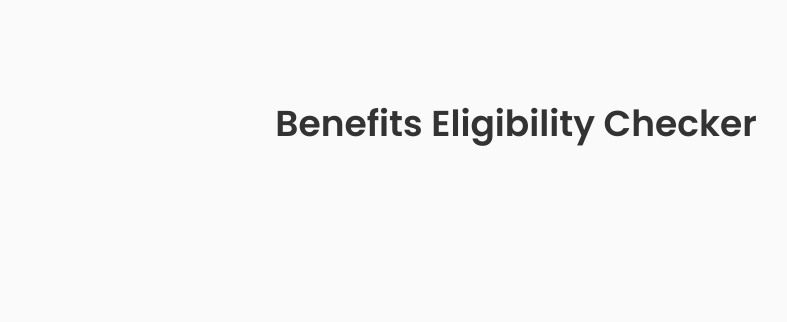
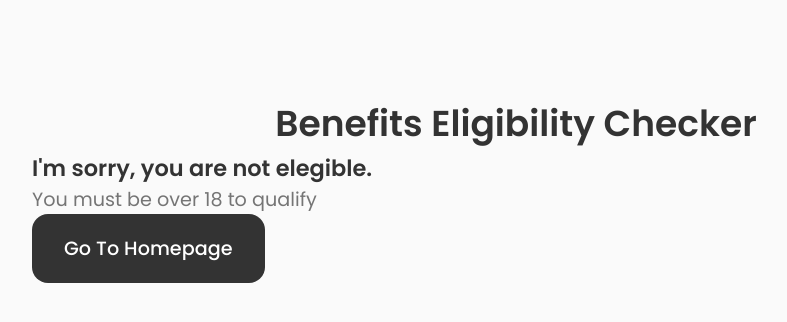
Before and after one commit to AdrianaIaffa/eligibility-checker-turn2us, a React (Create React App) app: page /error in a window 1280 px wide. Shown: the top 322 px of the page, without its empty margins (124-911 px from the left). Built offline with nearby package versions, Linux system fonts and the light colour scheme.

Commit message:
added redirect button on error page to go back to homepage #7

```diff
--- a/src/components/checker/Checker.jsx
+++ b/src/components/checker/Checker.jsx
@@ -1,7 +1,8 @@
 import React from 'react'
 import Form from './Form';
 import { Routes, Route, useLocation } from 'react-router-dom';
-import Success from './Success';;
+import Success from './Success';
+import Error from './Error';
 import './checker.css'
 
 const Checker= () => {
@@ -14,6 +15,7 @@ const Checker= () => {
         <div className="checker__container container grid">
         <Routes location={location}>
           <Route path="/success" element={<Success />} />
+          <Route path="/error" element={<Error />} />
           <Route path="/" element={<Form />} />
         </Routes>
         </div>
--- a/src/components/checker/Error.jsx
+++ b/src/components/checker/Error.jsx
@@ -1,11 +1,18 @@
 import React from 'react'
+import { useNavigate } from 'react-router-dom';
 
 const Error = () => {
+    const navigate = useNavigate();
+
+    const redirectToHome = () => {
+      navigate('/');
+    };
   return (
     <div className="error__content">
     <h3 className="error__title">I'm sorry, you are not elegible.</h3>
     <div className="error__info">
         <p>You must be over 18 to qualify</p>
+        <button className="button button-flex" onClick={redirectToHome}>Go To Homepage</button>
     </div>
 </div>
   )
--- a/src/components/checker/useFormSubmission.js
+++ b/src/components/checker/useFormSubmission.js
@@ -54,7 +54,7 @@ function useFormSubmission() {
               navigate('/success');
           } else {
               console.log("Navigating to error (underage)");
-
+              navigate('/error');
           }
       }
     }
```
